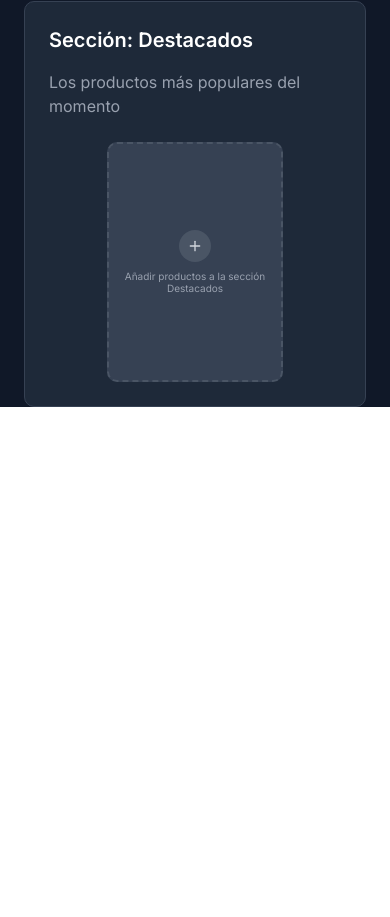
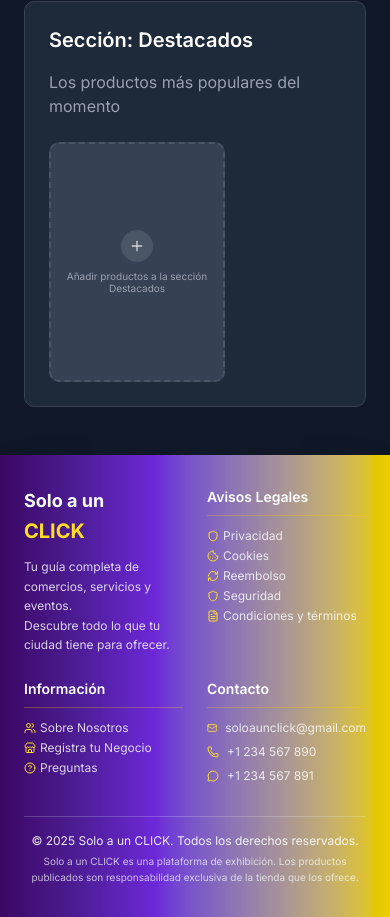
Before and after one commit to nicomagno17/aunclick_home_reactV2, a Next.js app: page /admin in a window 390 px wide. Shown: the part 1341-2258 px from the top of the page. Before the commit the page ends 1748 px from the top, so only its background shows below. Built offline with nearby package versions, Linux system fonts and the light colour scheme.

Commit message:
footer y tarjeta producto

```diff
--- a/src/app/admin/page.tsx
+++ b/src/app/admin/page.tsx
@@ -7,9 +7,10 @@ import { Input } from '@/components/ui/input'
 import { Label } from '@/components/ui/label'
 import { Textarea } from '@/components/ui/textarea'
 import { Button } from '@/components/ui/button'
-import { Clock, Calendar } from 'lucide-react'
+import { Clock, Calendar, Mail, Phone, MessageCircle, Users, Store, HelpCircle, Shield, Cookie, RefreshCw, FileText } from 'lucide-react'
 import { Dialog, DialogContent, DialogHeader, DialogTitle, DialogTrigger } from '@/components/ui/dialog'
 import { Select, SelectContent, SelectItem, SelectTrigger, SelectValue } from '@/components/ui/select'
+import { AdminProductCarousel } from '@/components/admin/admin-product-carousel'
 
 export default function AdminPage() {
   const [isModalOpen, setIsModalOpen] = useState(false)
@@ -1097,192 +1098,192 @@ export default function AdminPage() {
           <div className="px-6">
             {/* Tab Destacados */}
             <TabsContent value="destacados" className="space-y-4">
-              <div className="bg-gray-800 rounded-lg border border-gray-700 p-6">
-                <h2 className="text-xl font-semibold text-white mb-4">Sección: Destacados</h2>
-                <p className="text-gray-400 mb-6">Los productos más populares del momento</p>
-
-                {/* Grid de productos */}
-                <div className="grid grid-cols-1 sm:grid-cols-2 lg:grid-cols-3 xl:grid-cols-5 gap-3 justify-items-center">
-                  {/* Tarjeta con botón agregar - siempre primera */}
-                  <div
-                    className="bg-gray-700 border-2 border-dashed border-gray-600 rounded-lg p-2 hover:border-gray-500 transition-colors cursor-pointer w-44 h-60 flex flex-col justify-center"
-                    onClick={() => openModal('destacados')}
-                  >
-                    <div className="flex flex-col items-center justify-center space-y-2 h-full">
-                      <div className="w-8 h-8 bg-gray-600 rounded-full flex items-center justify-center hover:bg-gray-500 transition-colors">
-                        <Plus className="w-4 h-4 text-gray-300" />
-                      </div>
-                      <p className="text-gray-400 text-[10px] text-center leading-tight">
-                        Añadir productos a la sección Destacados
-                      </p>
-                    </div>
-                  </div>
-
-                  {/* Tarjetas de productos existentes */}
-                  {productos.destacados.map((producto) => (
-                    <ProductoCard key={producto.id} producto={producto} />
-                  ))}
-                </div>
-              </div>
+              <AdminProductCarousel
+                titulo="Sección: Destacados"
+                descripcion="Los productos más populares del momento"
+                productos={productos.destacados}
+                onAgregarProducto={() => openModal('destacados')}
+                textoBotonAgregar="Añadir productos a la sección Destacados"
+                ProductoCard={ProductoCard}
+              />
             </TabsContent>
 
             {/* Tab Ofertas */}
             <TabsContent value="ofertas" className="space-y-4">
-              <div className="bg-gray-800 rounded-lg border border-gray-700 p-6">
-                <h2 className="text-xl font-semibold text-white mb-4">Sección: Ofertas</h2>
-                <p className="text-gray-400 mb-6">Descuentos exclusivos por tiempo limitado</p>
-
-                {/* Grid de productos */}
-                <div className="grid grid-cols-1 sm:grid-cols-2 lg:grid-cols-3 xl:grid-cols-5 gap-3 justify-items-center">
-                  {/* Tarjeta con botón agregar - siempre primera */}
-                  <div
-                    className="bg-gray-700 border-2 border-dashed border-gray-600 rounded-lg p-2 hover:border-gray-500 transition-colors cursor-pointer w-44 h-60 flex flex-col justify-center"
-                    onClick={() => openModal('ofertas')}
-                  >
-                    <div className="flex flex-col items-center justify-center space-y-2 h-full">
-                      <div className="w-8 h-8 bg-gray-600 rounded-full flex items-center justify-center hover:bg-gray-500 transition-colors">
-                        <Plus className="w-4 h-4 text-gray-300" />
-                      </div>
-                      <p className="text-gray-400 text-[10px] text-center leading-tight">
-                        Añadir productos con descuento a la sección Ofertas
-                      </p>
-                    </div>
-                  </div>
-
-                  {/* Tarjetas de productos existentes */}
-                  {productos.ofertas.map((producto) => (
-                    <ProductoCard key={producto.id} producto={producto} />
-                  ))}
-                </div>
-              </div>
+              <AdminProductCarousel
+                titulo="Sección: Ofertas"
+                descripcion="Descuentos exclusivos por tiempo limitado"
+                productos={productos.ofertas}
+                onAgregarProducto={() => openModal('ofertas')}
+                textoBotonAgregar="Añadir productos con descuento a la sección Ofertas"
+                ProductoCard={ProductoCard}
+              />
             </TabsContent>
 
             {/* Tab Novedades */}
             <TabsContent value="novedades" className="space-y-4">
-              <div className="bg-gray-800 rounded-lg border border-gray-700 p-6">
-                <h2 className="text-xl font-semibold text-white mb-4">Sección: Novedades</h2>
-                <p className="text-gray-400 mb-6">Los últimos lanzamientos del mercado</p>
-
-                {/* Grid de productos */}
-                <div className="grid grid-cols-1 sm:grid-cols-2 lg:grid-cols-3 xl:grid-cols-5 gap-3 justify-items-center">
-                  {/* Tarjeta con botón agregar - siempre primera */}
-                  <div
-                    className="bg-gray-700 border-2 border-dashed border-gray-600 rounded-lg p-2 hover:border-gray-500 transition-colors cursor-pointer w-44 h-60 flex flex-col justify-center"
-                    onClick={() => openModal('novedades')}
-                  >
-                    <div className="flex flex-col items-center justify-center space-y-2 h-full">
-                      <div className="w-8 h-8 bg-gray-600 rounded-full flex items-center justify-center hover:bg-gray-500 transition-colors">
-                        <Plus className="w-4 h-4 text-gray-300" />
-                      </div>
-                      <p className="text-gray-400 text-[10px] text-center leading-tight">
-                        Añadir productos nuevos a la sección Novedades
-                      </p>
-                    </div>
-                  </div>
-
-                  {/* Tarjetas de productos existentes */}
-                  {productos.novedades.map((producto) => (
-                    <ProductoCard key={producto.id} producto={producto} />
-                  ))}
-                </div>
-              </div>
+              <AdminProductCarousel
+                titulo="Sección: Novedades"
+                descripcion="Los últimos lanzamientos del mercado"
+                productos={productos.novedades}
+                onAgregarProducto={() => openModal('novedades')}
+                textoBotonAgregar="Añadir productos nuevos a la sección Novedades"
+                ProductoCard={ProductoCard}
+              />
             </TabsContent>
 
             {/* Tab Tendencias */}
             <TabsContent value="tendencias" className="space-y-4">
-              <div className="bg-gray-800 rounded-lg border border-gray-700 p-6">
-                <h2 className="text-xl font-semibold text-white mb-4">Sección: Tendencias</h2>
-                <p className="text-gray-400 mb-6">Lo más buscado y deseado actualmente</p>
-
-                {/* Grid de productos */}
-                <div className="grid grid-cols-1 sm:grid-cols-2 lg:grid-cols-3 xl:grid-cols-5 gap-3 justify-items-center">
-                  {/* Tarjeta con botón agregar - siempre primera */}
-                  <div
-                    className="bg-gray-700 border-2 border-dashed border-gray-600 rounded-lg p-2 hover:border-gray-500 transition-colors cursor-pointer w-44 h-60 flex flex-col justify-center"
-                    onClick={() => openModal('tendencias')}
-                  >
-                    <div className="flex flex-col items-center justify-center space-y-2 h-full">
-                      <div className="w-8 h-8 bg-gray-600 rounded-full flex items-center justify-center hover:bg-gray-500 transition-colors">
-                        <Plus className="w-4 h-4 text-gray-300" />
-                      </div>
-                      <p className="text-gray-400 text-[10px] text-center leading-tight">
-                        Añadir productos populares a la sección Tendencias
-                      </p>
-                    </div>
-                  </div>
-
-                  {/* Tarjetas de productos existentes */}
-                  {productos.tendencias.map((producto) => (
-                    <ProductoCard key={producto.id} producto={producto} />
-                  ))}
-                </div>
-              </div>
+              <AdminProductCarousel
+                titulo="Sección: Tendencias"
+                descripcion="Lo más buscado y deseado actualmente"
+                productos={productos.tendencias}
+                onAgregarProducto={() => openModal('tendencias')}
+                textoBotonAgregar="Añadir productos populares a la sección Tendencias"
+                ProductoCard={ProductoCard}
+              />
             </TabsContent>
 
             {/* Tab ¡No te lo Pierdas! */}
             <TabsContent value="no-te-lo-pierdas" className="space-y-4">
-              <div className="bg-gray-800 rounded-lg border border-gray-700 p-6">
-                <h2 className="text-xl font-semibold text-white mb-4">Sección: ¡No te lo Pierdas!</h2>
-                <p className="text-gray-400 mb-6">Oportunidades únicas que no puedes dejar pasar</p>
-
-                {/* Grid de productos */}
-                <div className="grid grid-cols-1 sm:grid-cols-2 lg:grid-cols-3 xl:grid-cols-5 gap-3 justify-items-center">
-                  {/* Tarjeta con botón agregar - siempre primera */}
-                  <div
-                    className="bg-gray-700 border-2 border-dashed border-gray-600 rounded-lg p-2 hover:border-gray-500 transition-colors cursor-pointer w-44 h-60 flex flex-col justify-center"
-                    onClick={() => openModal('no-te-lo-pierdas')}
-                  >
-                    <div className="flex flex-col items-center justify-center space-y-2 h-full">
-                      <div className="w-8 h-8 bg-gray-600 rounded-full flex items-center justify-center hover:bg-gray-500 transition-colors">
-                        <Plus className="w-4 h-4 text-gray-300" />
-                      </div>
-                      <p className="text-gray-400 text-[10px] text-center leading-tight">
-                        Añadir productos especiales a la sección ¡No te lo Pierdas!
-                      </p>
-                    </div>
-                  </div>
-
-                  {/* Tarjetas de productos existentes */}
-                  {productos['no-te-lo-pierdas'].map((producto) => (
-                    <ProductoCard key={producto.id} producto={producto} />
-                  ))}
-                </div>
-              </div>
+              <AdminProductCarousel
+                titulo="Sección: ¡No te lo Pierdas!"
+                descripcion="Oportunidades únicas que no puedes dejar pasar"
+                productos={productos['no-te-lo-pierdas']}
+                onAgregarProducto={() => openModal('no-te-lo-pierdas')}
+                textoBotonAgregar="Añadir productos especiales a la sección ¡No te lo Pierdas!"
+                ProductoCard={ProductoCard}
+              />
             </TabsContent>
 
             {/* Tab Liquidaciones */}
             <TabsContent value="liquidaciones" className="space-y-4">
-              <div className="bg-gray-800 rounded-lg border border-gray-700 p-6">
-                <h2 className="text-xl font-semibold text-white mb-4">Sección: Liquidaciones</h2>
-                <p className="text-gray-400 mb-6">Precios increíbles en productos seleccionados</p>
-
-                {/* Grid de productos */}
-                <div className="grid grid-cols-1 sm:grid-cols-2 lg:grid-cols-3 xl:grid-cols-5 gap-3 justify-items-center">
-                  {/* Tarjeta con botón agregar - siempre primera */}
-                  <div
-                    className="bg-gray-700 border-2 border-dashed border-gray-600 rounded-lg p-2 hover:border-gray-500 transition-colors cursor-pointer w-44 h-60 flex flex-col justify-center"
-                    onClick={() => openModal('liquidaciones')}
-                  >
-                    <div className="flex flex-col items-center justify-center space-y-2 h-full">
-                      <div className="w-8 h-8 bg-gray-600 rounded-full flex items-center justify-center hover:bg-gray-500 transition-colors">
-                        <Plus className="w-4 h-4 text-gray-300" />
-                      </div>
-                      <p className="text-gray-400 text-[10px] text-center leading-tight">
-                        Añadir productos en liquidación a la sección Liquidaciones
-                      </p>
-                    </div>
-                  </div>
-
-                  {/* Tarjetas de productos existentes */}
-                  {productos.liquidaciones.map((producto) => (
-                    <ProductoCard key={producto.id} producto={producto} />
-                  ))}
-                </div>
-              </div>
+              <AdminProductCarousel
+                titulo="Sección: Liquidaciones"
+                descripcion="Precios increíbles en productos seleccionados"
+                productos={productos.liquidaciones}
+                onAgregarProducto={() => openModal('liquidaciones')}
+                textoBotonAgregar="Añadir productos en liquidación a la sección Liquidaciones"
+                ProductoCard={ProductoCard}
+              />
             </TabsContent>
           </div>
         </Tabs>
       </div>
+
+      {/* Footer */}
+      <footer className="relative text-white py-8 px-6 mt-12 shadow-2xl" style={{ background: 'linear-gradient(90deg, #3b0764 0%, #4c1d95 20%, #6d28d9 40%, var(--yellow-accent) 100%)' }}>
+        <div className="container mx-auto">
+          {/* Fila superior - 2 filas de 2 columnas en móvil, 4 columnas en desktop */}
+          <div className="grid grid-cols-1 md:grid-cols-4 gap-6 md:gap-8 mb-8">
+
+            {/* Primera fila en móvil: Logo y Contacto */}
+            <div className="grid grid-cols-2 gap-6 md:gap-8 md:col-span-2">
+
+              {/* Columna 1 - Logo y descripción */}
+              <div className="text-left">
+                <div className="mb-3 md:mb-4">
+                  <h2 className="text-lg md:text-2xl font-bold text-white mb-0.5">Solo a un</h2>
+                  <h2 className="text-xl md:text-3xl font-bold text-yellow-300">CLICK</h2>
+                </div>
+                <p className="text-primary-foreground/80 text-xs md:text-sm leading-relaxed">
+                  Tu guía completa de comercios, servicios y eventos.
+                </p>
+                <p className="text-primary-foreground/80 text-xs md:text-sm leading-relaxed">
+                  Descubre todo lo que tu ciudad tiene para ofrecer.
+                </p>
+              </div>
+
+              {/* Columna 2 - Avisos Legales (intercambiado con Contacto) */}
+              <div className="text-left">
+                <h3 className="text-sm md:text-lg font-semibold text-white mb-3 md:mb-4 border-b border-yellow-400/30 pb-2">
+                  Avisos Legales
+                </h3>
+                <div className="space-y-1 md:space-y-2">
+                  <a href="#" className="flex items-center gap-1 md:gap-2 text-primary-foreground/80 text-xs hover:text-yellow-300 transition-colors duration-200">
+                    <Shield className="w-3 h-3 md:w-4 md:h-4 text-yellow-300" />
+                    Privacidad
+                  </a>
+                  <a href="#" className="flex items-center gap-1 md:gap-2 text-primary-foreground/80 text-xs hover:text-yellow-300 transition-colors duration-200">
+                    <Cookie className="w-3 h-3 md:w-4 md:h-4 text-yellow-300" />
+                    Cookies
+                  </a>
+                  <a href="#" className="flex items-center gap-1 md:gap-2 text-primary-foreground/80 text-xs hover:text-yellow-300 transition-colors duration-200">
+                    <RefreshCw className="w-3 h-3 md:w-4 md:h-4 text-yellow-300" />
+                    Reembolso
+                  </a>
+                  <a href="#" className="flex items-center gap-1 md:gap-2 text-primary-foreground/80 text-xs hover:text-yellow-300 transition-colors duration-200">
+                    <Shield className="w-3 h-3 md:w-4 md:h-4 text-yellow-300" />
+                    Seguridad
+                  </a>
+                  <a href="#" className="flex items-center gap-1 md:gap-2 text-primary-foreground/80 text-xs hover:text-yellow-300 transition-colors duration-200">
+                    <FileText className="w-3 h-3 md:w-4 md:h-4 text-yellow-300" />
+                    Condiciones y términos
+                  </a>
+                </div>
+              </div>
+            </div>
+
+            {/* Segunda fila en móvil: Información y Contacto */}
+            <div className="grid grid-cols-2 gap-6 md:gap-8 md:col-span-2">
+
+              {/* Columna 3 - Información */}
+              <div className="text-left">
+                <h3 className="text-sm md:text-lg font-semibold text-white mb-3 md:mb-4 border-b border-yellow-400/30 pb-2">
+                  Información
+                </h3>
+                <div className="space-y-1 md:space-y-2">
+                  <a href="#" className="flex items-center gap-1 md:gap-2 text-primary-foreground/80 text-xs hover:text-yellow-300 transition-colors duration-200">
+                    <Users className="w-3 h-3 md:w-4 md:h-4 text-yellow-300" />
+                    Sobre Nosotros
+                  </a>
+                  <a href="#" className="flex items-center gap-1 md:gap-2 text-primary-foreground/80 text-xs hover:text-yellow-300 transition-colors duration-200">
+                    <Store className="w-3 h-3 md:w-4 md:h-4 text-yellow-300" />
+                    Registra tu Negocio
+                  </a>
+                  <a href="#" className="flex items-center gap-1 md:gap-2 text-primary-foreground/80 text-xs hover:text-yellow-300 transition-colors duration-200">
+                    <HelpCircle className="w-3 h-3 md:w-4 md:h-4 text-yellow-300" />
+                    Preguntas
+                  </a>
+                </div>
+              </div>
+
+              {/* Columna 4 - Contacto (intercambiado con Avisos Legales) */}
+              <div className="text-left">
+                <h3 className="text-sm md:text-lg font-semibold text-white mb-3 md:mb-4 border-b border-yellow-400/30 pb-2">
+                  Contacto
+                </h3>
+                <div className="space-y-2 md:space-y-3">
+                  <div className="flex items-center gap-2 md:gap-3">
+                    <Mail className="w-3 h-3 md:w-4 md:h-4 text-yellow-300" />
+                    <span className="text-primary-foreground/80 text-xs">soloaunclick@gmail.com</span>
+                  </div>
+                  <div className="flex items-center gap-2 md:gap-3">
+                    <Phone className="w-3 h-3 md:w-4 md:h-4 text-yellow-300" />
+                    <span className="text-primary-foreground/80 text-xs">+1 234 567 890</span>
+                  </div>
+                  <div className="flex items-center gap-2 md:gap-3">
+                    <MessageCircle className="w-3 h-3 md:w-4 md:h-4 text-yellow-300" />
+                    <span className="text-primary-foreground/80 text-xs">+1 234 567 891</span>
+                  </div>
+                </div>
+              </div>
+            </div>
+          </div>
+
+          {/* Fila inferior - Copyright */}
+          <div className="border-t border-primary-foreground/20 pt-4 md:pt-6">
+            <div className="text-center">
+              <p className="text-primary-foreground/90 text-xs md:text-sm mb-1 md:mb-2">
+                © 2025 Solo a un CLICK. Todos los derechos reservados.
+              </p>
+              <p className="text-primary-foreground/70 text-[10px] md:text-xs leading-relaxed max-w-2xl mx-auto">
+                Solo a un CLICK es una plataforma de exhibición. Los productos publicados son responsabilidad exclusiva de la tienda que los ofrece.
+              </p>
+            </div>
+          </div>
+        </div>
+      </footer>
     </div>
   )
 }
--- /dev/null
+++ b/src/components/admin/admin-product-carousel.tsx
@@ -0,0 +1,158 @@
+'use client'
+
+import React, { useState, useRef, useEffect } from 'react'
+import { ChevronLeft, ChevronRight, Plus } from 'lucide-react'
+
+interface ProductoCarouselProps {
+  titulo: string
+  descripcion: string
+  productos: any[]
+  onAgregarProducto: () => void
+  textoBotonAgregar: string
+  ProductoCard: React.ComponentType<{ producto: any }>
+}
+
+export function AdminProductCarousel({
+  titulo,
+  descripcion,
+  productos,
+  onAgregarProducto,
+  textoBotonAgregar,
+  ProductoCard
+}: ProductoCarouselProps) {
+  const [currentIndex, setCurrentIndex] = useState(0)
+  const scrollContainerRef = useRef<HTMLDivElement>(null)
+
+  // Configuración fija: 6 cards por vista (incluyendo el botón agregar)
+  const CARDS_PER_VIEW = 6
+  const CARD_WIDTH = 176 // w-44 = 11rem = 176px
+  const GAP = 12 // gap-3 = 0.75rem = 12px
+
+  // Total de elementos: productos + 1 (botón agregar)
+  const totalItems = productos.length + 1
+  const maxIndex = Math.max(0, totalItems - CARDS_PER_VIEW)
+  const showArrows = totalItems > CARDS_PER_VIEW
+
+  // Navegación con flechas
+  const handlePrevious = () => {
+    const newIndex = Math.max(0, currentIndex - 1)
+    setCurrentIndex(newIndex)
+
+    if (scrollContainerRef.current) {
+      scrollContainerRef.current.scrollTo({
+        left: newIndex * (CARD_WIDTH + GAP),
+        behavior: 'smooth'
+      })
+    }
+  }
+
+  const handleNext = () => {
+    const newIndex = Math.min(maxIndex, currentIndex + 1)
+    setCurrentIndex(newIndex)
+
+    if (scrollContainerRef.current) {
+      scrollContainerRef.current.scrollTo({
+        left: newIndex * (CARD_WIDTH + GAP),
+        behavior: 'smooth'
+      })
+    }
+  }
+
+  // Sincronizar scroll con currentIndex
+  useEffect(() => {
+    if (scrollContainerRef.current) {
+      scrollContainerRef.current.scrollTo({
+        left: currentIndex * (CARD_WIDTH + GAP),
+        behavior: 'smooth'
+      })
+    }
+  }, [currentIndex])
+
+  return (
+    <div className="bg-gray-800 rounded-lg border border-gray-700 p-6">
+      <h2 className="text-xl font-semibold text-white mb-4">{titulo}</h2>
+      <p className="text-gray-400 mb-6">{descripcion}</p>
+
+      <div className="relative">
+        {/* Container con scroll horizontal */}
+        <div
+          ref={scrollContainerRef}
+          className="overflow-x-auto scrollbar-hide"
+          style={{
+            scrollbarWidth: 'none',
+            msOverflowStyle: 'none',
+            WebkitScrollbar: { display: 'none' }
+          }}
+        >
+          <div
+            className="flex gap-3"
+            style={{
+              width: `${totalItems * (CARD_WIDTH + GAP) - GAP}px`
+            }}
+          >
+            {/* Tarjeta con botón agregar - siempre primera */}
+            <div
+              className="flex-shrink-0 bg-gray-700 border-2 border-dashed border-gray-600 rounded-lg p-2 hover:border-gray-500 transition-colors cursor-pointer w-44 h-60 flex flex-col justify-center"
+              onClick={onAgregarProducto}
+            >
+              <div className="flex flex-col items-center justify-center space-y-2 h-full">
+                <div className="w-8 h-8 bg-gray-600 rounded-full flex items-center justify-center hover:bg-gray-500 transition-colors">
+                  <Plus className="w-4 h-4 text-gray-300" />
+                </div>
+                <p className="text-gray-400 text-[10px] text-center leading-tight">
+                  {textoBotonAgregar}
+                </p>
+              </div>
+            </div>
+
+            {/* Tarjetas de productos existentes */}
+            {productos.map((producto) => (
+              <div key={producto.id} className="flex-shrink-0 w-44">
+                <ProductoCard producto={producto} />
+              </div>
+            ))}
+          </div>
+        </div>
+
+        {/* Flechas de navegación */}
+        {showArrows && currentIndex > 0 && (
+          <button
+            onClick={handlePrevious}
+            className="absolute left-0 top-1/2 transform -translate-y-1/2 -translate-x-4 bg-gradient-to-r from-purple-900 to-purple-500 border border-yellow-400 rounded-full p-3 shadow-lg hover:shadow-xl transition-all duration-200 hover:scale-110 z-10"
+            aria-label="Ver productos anteriores"
+          >
+            <ChevronLeft className="h-5 w-5 text-yellow-300" />
+          </button>
+        )}
+
+        {showArrows && currentIndex < maxIndex && (
+          <button
+            onClick={handleNext}
+            className="absolute right-0 top-1/2 transform -translate-y-1/2 translate-x-4 bg-gradient-to-r from-purple-900 to-purple-500 border border-yellow-400 rounded-full p-3 shadow-lg hover:shadow-xl transition-all duration-200 hover:scale-110 z-10"
+            aria-label="Ver más productos"
+          >
+            <ChevronRight className="h-5 w-5 text-yellow-300" />
+          </button>
+        )}
+      </div>
+
+      {/* Indicadores de posición (opcional) */}
+      {showArrows && (
+        <div className="flex justify-center mt-4 space-x-2">
+          {Array.from({ length: maxIndex + 1 }, (_, index) => (
+            <button
+              key={index}
+              onClick={() => setCurrentIndex(index)}
+              className={`w-2 h-2 rounded-full transition-colors ${
+                currentIndex === index
+                  ? 'bg-yellow-400'
+                  : 'bg-gray-600 hover:bg-gray-500'
+              }`}
+              aria-label={`Ir a página ${index + 1}`}
+            />
+          ))}
+        </div>
+      )}
+    </div>
+  )
+}
```
